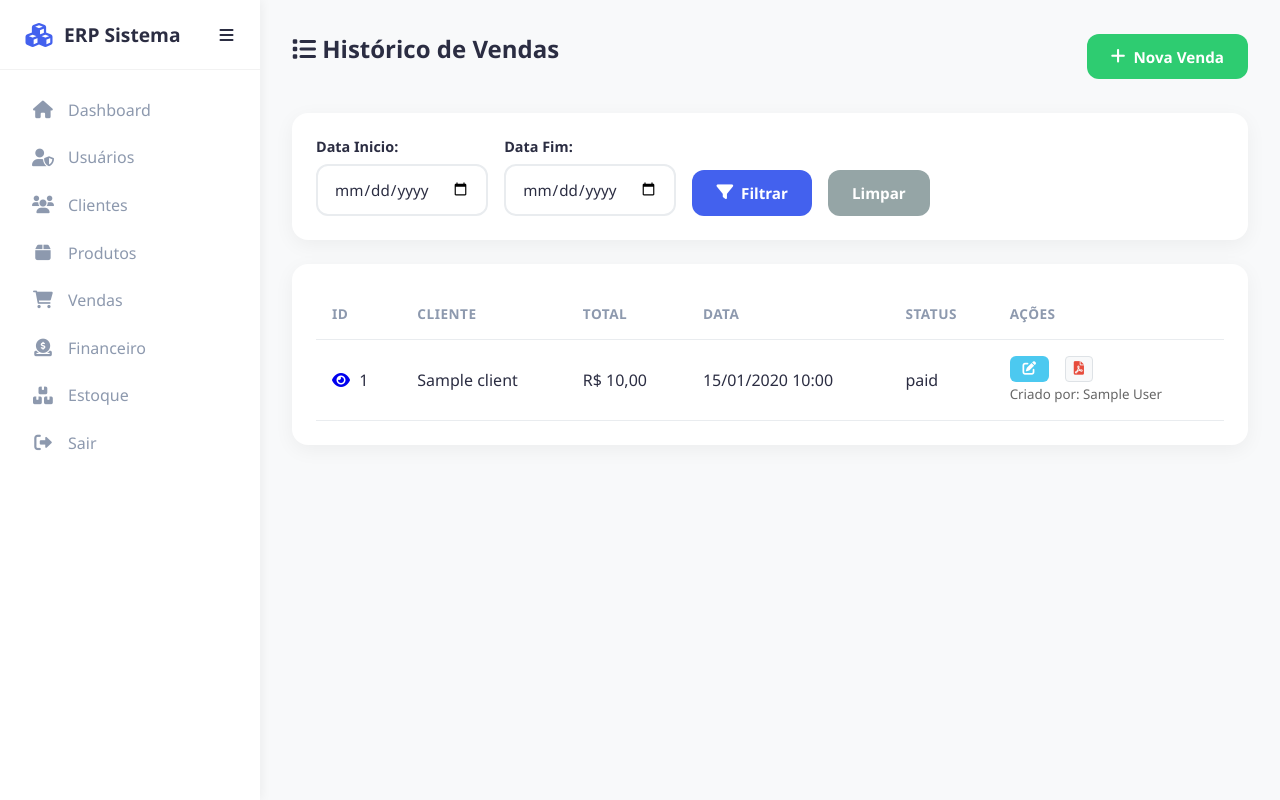
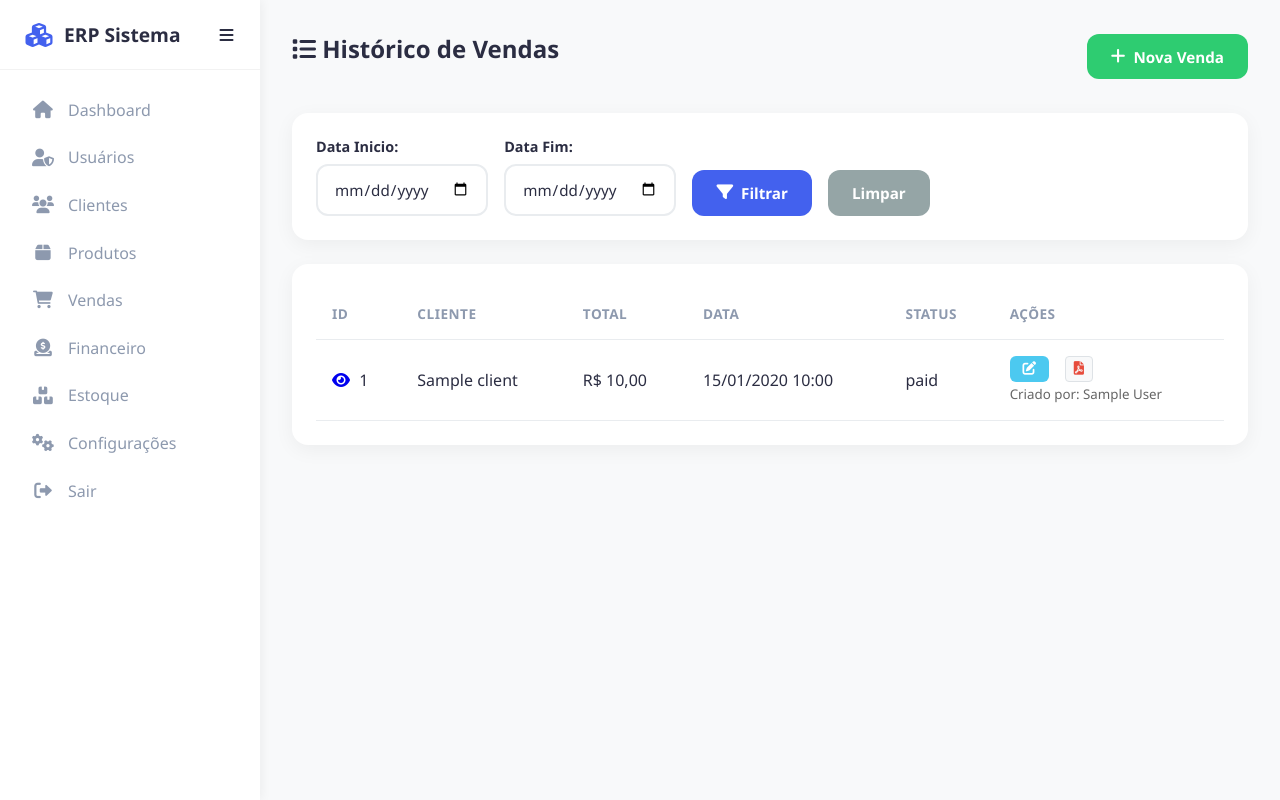
Before and after one commit to VictorHcss/sistema-erp, a PHP site: page /modules/sales/sales.php in a window 1280 px wide. Run offline with PHP 8.4, Linux system fonts and the light colour scheme; the visitor is signed in with stand-in values (Sample User, id 1); tables that the repository leaves empty or names only in its code hold one stand-in row (values such as "Sample post").

Commit message:
feat: melhorias de codigo e restrição de acesso na sidebar e melhorias na config

```diff
--- a/includes/header.php
+++ b/includes/header.php
@@ -51,9 +51,17 @@ if (!isset($basePath)) {
             <span class="menu-text">Estoque</span>
         </a>
 
+        <?php if (hasRole('admin')): ?>
+            <a href="<?= $basePath ?>modules/config/settings.php" title="Configurações">
+                <i class="fas fa-cogs"></i>
+                <span class="menu-text">Configurações</span>
+            </a>
+        <?php endif; ?>
+
         <a href="<?= $basePath ?>logout.php" title="Sair" class="logout-link">
             <i class="fas fa-sign-out-alt"></i>
             <span class="menu-text">Sair</span>
         </a>
     </nav>
 </aside>
+<script src="<?= $basePath ?>js/main.js?v=<?= time(); ?>"></script>
--- a/modules/config/settings.php
+++ b/modules/config/settings.php
@@ -286,6 +286,7 @@ $settings = $stmt->fetchAll(PDO::FETCH_KEY_PAIR);
         </div>
     </main>
 </body>
+<script src="../../js/main.js"></script>
 <script>
     let cropper;
     const inputLogo = document.getElementById('input-logo');
--- a/modules/sales/sales.php
+++ b/modules/sales/sales.php
@@ -153,11 +153,9 @@ $sales = $stmt->fetchAll(PDO::FETCH_ASSOC);
 
             if (!modal || !modalBody) return;
 
-            // Show modal immediately
             modal.style.display = 'block';
             modalBody.innerHTML = '<p style="text-align:center; padding: 20px;"><i class="fas fa-spinner fa-spin"></i> Carregando detalhes...</p>';
 
-            // Fetch details
             fetch('sale_view.php?id=' + id + '&modal=1')
                 .then(response => response.text())
                 .then(html => {
@@ -174,7 +172,6 @@ $sales = $stmt->fetchAll(PDO::FETCH_ASSOC);
             if (modal) modal.style.display = 'none';
         }
 
-        // Close when clicking outside
         window.onclick = function (event) {
             const modal = document.getElementById('saleModal');
             if (event.target == modal) {
```
Also changed, not shown: assets/img/logo_5_1775426052.png (added).
